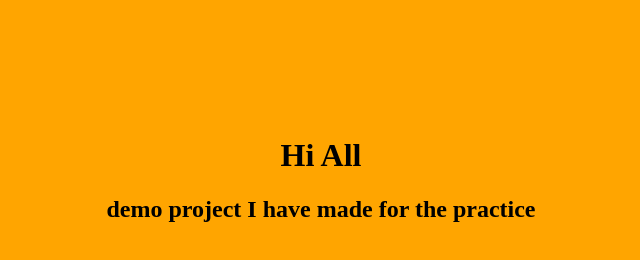
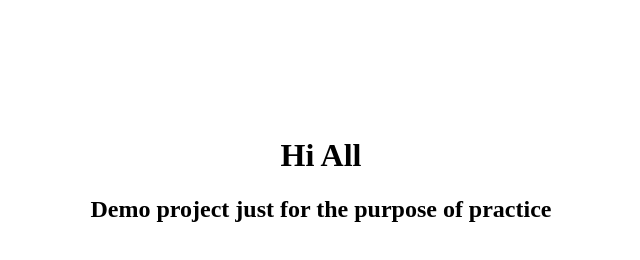
Before and after one commit to pradip634/demo-project, a plain HTML site: page index.html in a window 1280 px wide. Shown: the whole page, without its empty margins (319-959 px from the left). Drawn offline with Linux system fonts and the light colour scheme.

Commit message:
Update index.html

```diff
--- a/index.html
+++ b/index.html
@@ -3,13 +3,13 @@
         <title> HTML body Bgcolr Attribute </title>
         <head/>
 
-        <body text="black" bgcolor="orange">
+        <body text="black" bgcolor="white">
         <center><br><br><br><br><br><br>
 
         <h1> Hi All </h1>
         <h2>
 
-         demo project I have made for the practice
+         Demo project just for the purpose of practice
          <h2>
 
         </center>
```
